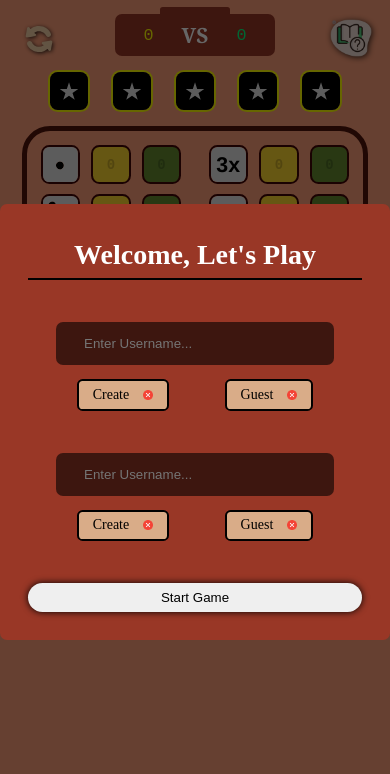
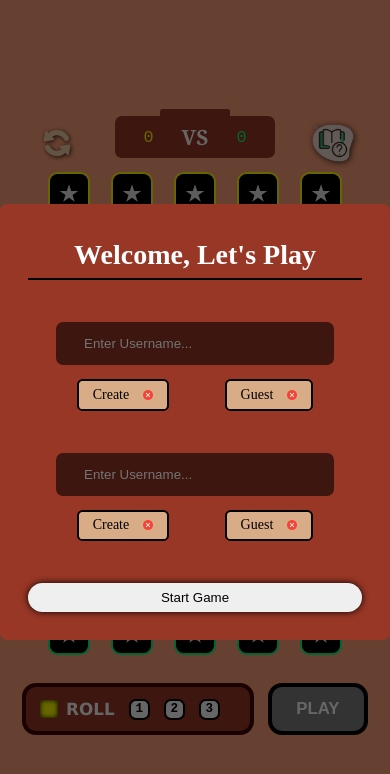
Before and after one commit to Okara008/yatzy-game, a React (Vite) app: page / in a window 390 px wide. Shown: the top 774 px of the page. Built offline with nearby package versions, Linux system fonts and the light colour scheme.

Commit message:
Responsiveness

```diff
--- a/src/Game.jsx
+++ b/src/Game.jsx
@@ -260,7 +260,7 @@ function Game(){
         setViewTutorial(false)
     }
 
-    return(<>
+    return(<div className='wrapper'>
         <Login getNames={getNames}/>
         <Tutorial wasClicked={viewTutorial} removeTutorial={removeTutorial}/>
         <button id="restart_current" title="Restart" onClick={restartGame}>
@@ -279,7 +279,7 @@ function Game(){
         <RollBtn triggerRoll={triggerRoll} handle_play={handle_play} disableRoll={isRollDisabled} disablePlay={isPlayDisabled} playerTurn={isplayer1}/>
         <Winner isGuest={isGuest} winner_name={winner_name} playerStats={playerStats} wasWon={wasWon} restartGame={restartGame}/>
 
-    </>)
+    </div>)
 }
 
 export default Game;
--- a/src/index.css
+++ b/src/index.css
@@ -338,7 +338,7 @@ label.create_btn, .guest_login_btn{
 .helpIcon{
     position: absolute;
     z-index: 10;
-    top: 2%;
+    top: 1%;
     left: 90%;
     transform: translateX(-50%);
     background-color: transparent;
@@ -365,7 +365,7 @@ label.create_btn, .guest_login_btn{
 #restart_current{
     position: absolute;
     z-index: 10;
-    top: 3%;
+    top: 2%;
     left: 10%;
     transform: translateX(-50%);
     background-color: transparent;
--- a/src/responsive.css
+++ b/src/responsive.css
@@ -4,10 +4,15 @@
         width: 100%;
         display: flex;
         flex-direction: column;
-        align-items: flex-start;
+        align-items: center;
+        justify-content: center;
+        height: 100vh;
         /* padding-top: 2rem; */
     }
 
+    .wrapper{
+        position: relative;
+    }
     main{
         gap: 3rem;
     }
@@ -77,6 +82,7 @@
         gap: 1rem;
         margin: 2rem auto 0;
         justify-content: center;
+
     }
 
     #btnRoll{
```
